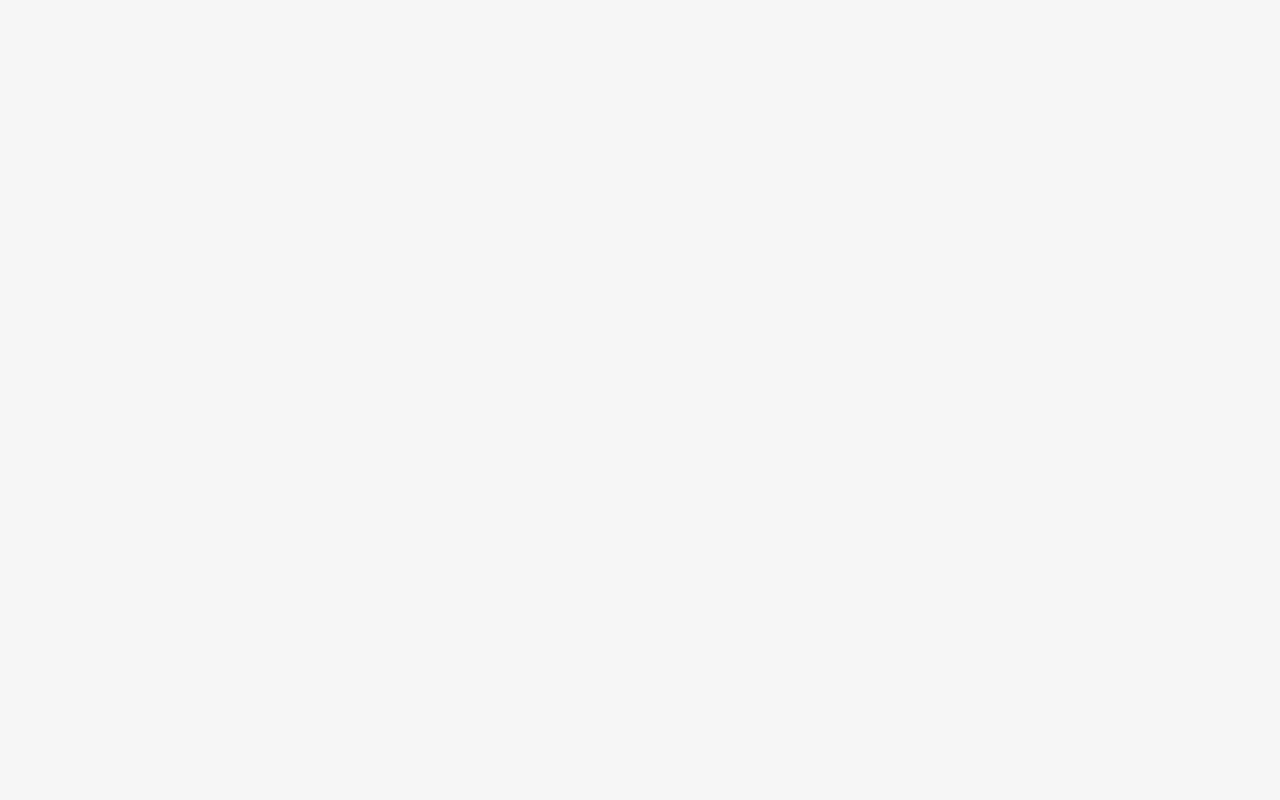
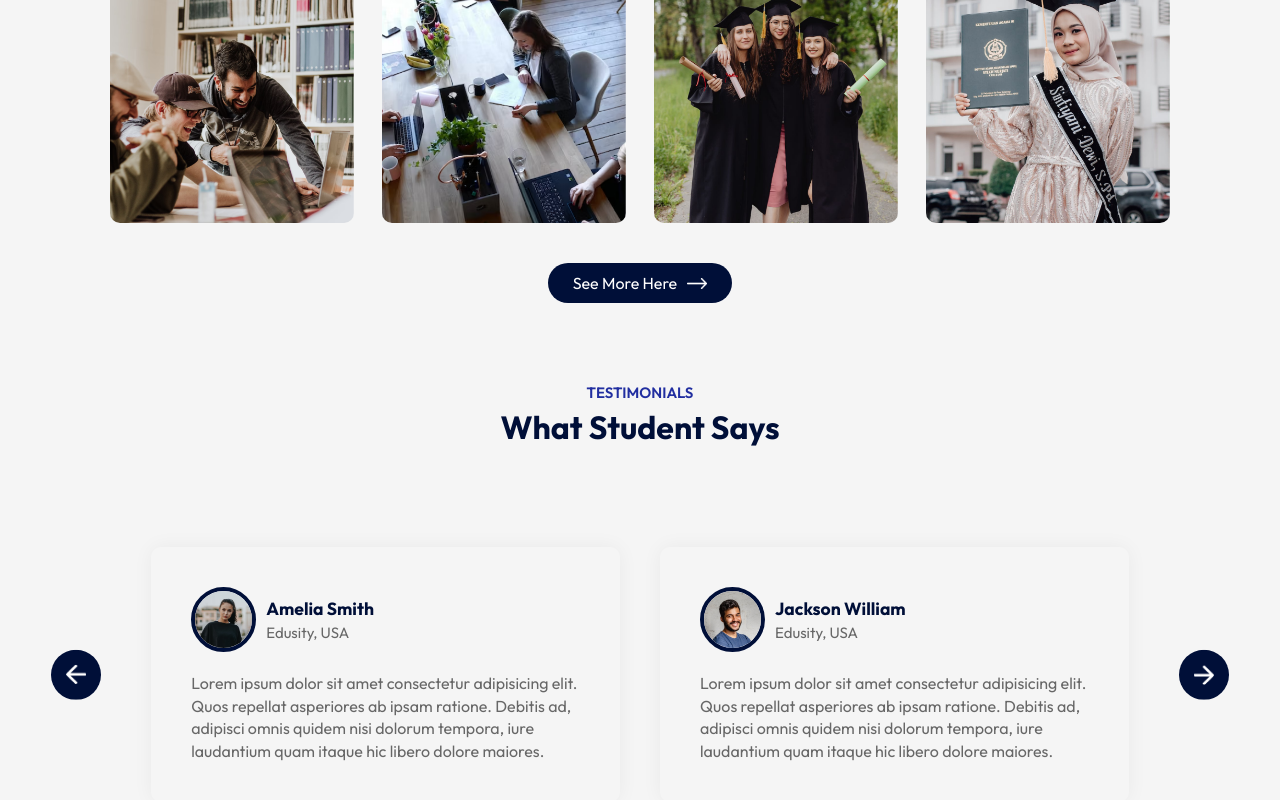
Before and after one commit to PhoebeHuHu/Landing-Page-University, a React (Vite) app in the folder unipage/: page / in a window 1280 px wide. Shown: the part 2139-2939 px from the top of the page. Before the commit the page ends 2013 px from the top, so only its background shows below. Built offline with nearby package versions, Linux system fonts and the light colour scheme.

Commit message:
new component: campus gallery, tesimonials slider

```diff
--- a/unipage/src/App.jsx
+++ b/unipage/src/App.jsx
@@ -4,6 +4,8 @@ import Hero from './components/hero/Hero'
 import Programs from './components/programs/Programs'
 import Title from './components/common/title/Title'
 import About from './components/about/About'
+import Campus from './components/campus/Campus'
+import Testimonials from './components/testimonials/Testimonials'
 
 const App = () => {
   return (
@@ -15,6 +17,9 @@ const App = () => {
         <Programs />
         <About />
         <Title subTitle='gallery' title='campus photos' />
+        <Campus />
+        <Title subTitle='testimonials' title='what student says' />
+        <Testimonials />
       </div>
 
     </>
--- /dev/null
+++ b/unipage/src/components/campus/Campus.jsx
@@ -0,0 +1,30 @@
+import React from 'react'
+import './campus.css'
+
+import gallery_1 from '../../assets/gallery-1.png'
+import gallery_2 from '../../assets/gallery-2.png'
+import gallery_3 from '../../assets/gallery-3.png'
+import gallery_4 from '../../assets/gallery-4.png'
+
+import white_arrow from '../../assets/white-arrow.png'
+
+const Campus = () => {
+    const photos = [
+        { img: gallery_1 },
+        { img: gallery_2 },
+        { img: gallery_3 },
+        { img: gallery_4 }
+    ]
+    return (
+        <div className='campus'>
+            <div className="gallery">
+                {photos.map((photo, index) => (
+                    <img key={index} src={photo.img}></img>
+                ))}
+            </div>
+            <button className='btn dark-btn'>See More Here<img src={white_arrow} /></button>
+        </div>
+    )
+}
+
+export default Campus
--- /dev/null
+++ b/unipage/src/components/campus/campus.css
@@ -0,0 +1,17 @@
+.campus {
+    margin: 80px auto;
+    width: 90%;
+    text-align: center;
+}
+
+.gallery {
+    display: flex;
+    align-items: center;
+    justify-content: space-between;
+    margin-bottom: 40px;
+}
+
+.gallery img {
+    width: 23%;
+    border-radius: 10px;
+}
--- /dev/null
+++ b/unipage/src/components/testimonials/Testimonials.jsx
@@ -0,0 +1,60 @@
+import React, { useRef } from 'react'
+import './testimonials.css'
+
+import next_icon from '../../assets/next-icon.png'
+import back_icon from '../../assets/back-icon.png'
+import user_1 from '../../assets/user-1.png'
+import user_2 from '../../assets/user-2.png'
+import user_3 from '../../assets/user-3.png'
+import user_4 from '../../assets/user-4.png'
+
+const Testimonials = () => {
+    const users = [
+        { profile: user_1, user_name: 'Amelia Smith', company: 'Edusity, USA', discription: 'Lorem ipsum dolor sit amet consectetur adipisicing elit. Quos repellat asperiores ab ipsam ratione. Debitis ad, adipisci omnis quidem nisi dolorum tempora, iure laudantium quam itaque hic libero dolore maiores.' },
+        { profile: user_2, user_name: 'Jackson William', company: 'Edusity, USA', discription: 'Lorem ipsum dolor sit amet consectetur adipisicing elit. Quos repellat asperiores ab ipsam ratione. Debitis ad, adipisci omnis quidem nisi dolorum tempora, iure laudantium quam itaque hic libero dolore maiores.' },
+        { profile: user_3, user_name: 'Olivia Jones', company: 'Edusity, USA', discription: 'Lorem ipsum dolor sit amet consectetur adipisicing elit. Quos repellat asperiores ab ipsam ratione. Debitis ad, adipisci omnis quidem nisi dolorum tempora, iure laudantium quam itaque hic libero dolore maiores.' },
+        { profile: user_4, user_name: 'George Brown', company: 'Edusity, USA', discription: 'Lorem ipsum dolor sit amet consectetur adipisicing elit. Quos repellat asperiores ab ipsam ratione. Debitis ad, adipisci omnis quidem nisi dolorum tempora, iure laudantium quam itaque hic libero dolore maiores.' }
+    ]
+
+    /* onclick function for next and back button */
+    const slider = useRef();
+    let transX = 0;
+    const slideNext = () => {
+        if (transX > -50) {
+            transX -= 25;
+        }
+        slider.current.style.transform = `translateX(${transX}%)`;
+    }
+    const slideBack = () => {
+        if (transX < 0) {
+            transX += 25;
+        }
+        slider.current.style.transform = `translateX(${transX}%)`;
+    }
+    return (
+        <div className='testimonials'>
+            <img className='next-btn' src={next_icon} onClick={slideNext} alt="" />
+            <img className='back-btn' src={back_icon} onClick={slideBack} alt="" />
+            <div className="slider">
+                <ul ref={slider}>
+                    {users.map((user, index) => (
+                        <li key={index}>
+                            <div className="slide">
+                                <div className="user-info">
+                                    <img src={user.profile} alt="" />
+                                    <div>
+                                        <h3>{user.user_name}</h3>
+                                        <span>{user.company}</span>
+                                    </div>
+                                </div>
+                                <p>{user.discription}</p>
+                            </div>
+                        </li>
+                    ))}
+                </ul>
+            </div>
+        </div>
+    )
+}
+
+export default Testimonials
--- /dev/null
+++ b/unipage/src/components/testimonials/testimonials.css
@@ -0,0 +1,66 @@
+.testimonials {
+    margin: 80px auto;
+    padding: 0 80px;
+    position: relative;
+}
+
+.next-btn,
+.back-btn {
+    position: absolute;
+    top: 50%;
+    right: 0;
+    transform: translateY(-50%);
+    padding: 15px;
+    width: 50px;
+    border-radius: 50%;
+    cursor: pointer;
+    background-color: #000F38;
+}
+
+.back-btn {
+    left: 0;
+    right: auto;
+}
+
+.slider {
+    overflow: hidden;
+}
+
+.slider ul {
+    display: flex;
+    width: 200%;
+    overflow-x: hidden;
+    transition: ease-in-out 1s;
+}
+
+.slider ul li {
+    list-style: none;
+    width: 50%;
+    padding: 20px;
+}
+
+.slide {
+    box-shadow: 0 0 20px rgba(0, 0, 0, 0.05);
+    padding: 40px;
+    border-radius: 10px;
+    color: #676767;
+    line-height: 1.4;
+}
+
+.slide img {
+    width: 65px;
+    border-radius: 50%;
+    margin-right: 10px;
+    border: 4px solid #000F38;
+}
+
+.user-info {
+    display: flex;
+    align-items: center;
+    margin-bottom: 20px;
+    font-size: 15px;
+}
+
+.user-info h3 {
+    color: #000F38;
+}
--- a/unipage/src/index.css
+++ b/unipage/src/index.css
@@ -1,4 +1,5 @@
 @import url("https://fonts.googleapis.com/css2?family=Outfit:wght@100..900&display=swap");
+
 * {
   margin: 0;
   padding: 0;
@@ -39,3 +40,8 @@ a {
   width: 20px;
   margin-left: 10px;
 }
+
+.btn.dark-btn {
+  background-color: #000F38;
+  color: #fff;
+}
```
